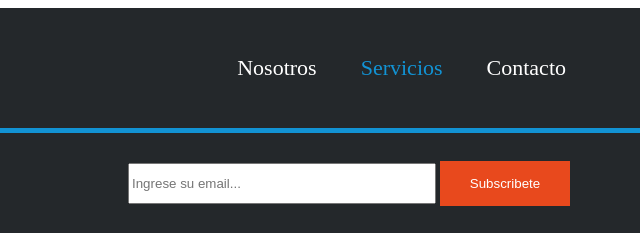
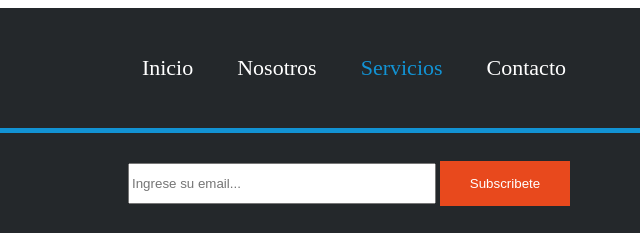
Before and after one commit to Mateo312112/pagina_henry2, a plain HTML site: page templates/servicios.html in a window 1280 px wide. Shown: the top 240 px of the page, 502-1142 px from the left. Drawn offline with Linux system fonts and the light colour scheme.

Commit message:
corregir enlaces3

```diff
--- a/templates/servicios.html
+++ b/templates/servicios.html
@@ -12,8 +12,7 @@
             <h1>Diseño <span>Multimedia</span></h1>
         </div>
         <nav>
-            <a href="../index.html"></a>
-
+            <a href="../index.html">Inicio</a>
             <a href="nosotros.html">Nosotros</a>
             <a class="servicios" href="servicios.html">Servicios</a>
             <a href="contacto.html">Contacto</a>
```
